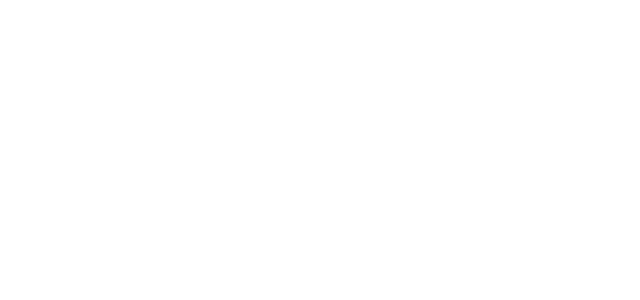
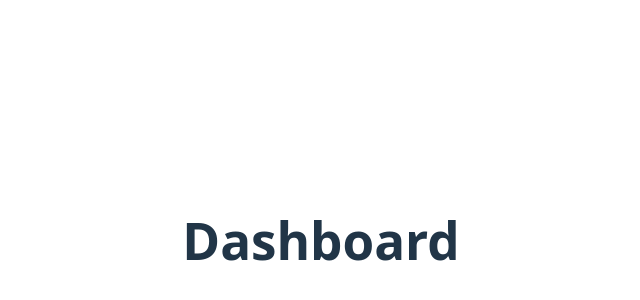
Before and after one commit to D3TR3/RouterProject, a React (Vite) app: page /dashboard in a window 1280 px wide. Before the commit this address had no page. Shown: the part 160-460 px from the top of the page, without its empty margins (319-959 px from the left). Built offline with nearby package versions, Linux system fonts and the light colour scheme.

Commit message:
Added nested dashboard path for the DashboardSettings.jsx and the main dashboard.jsx

```diff
--- a/src/main.jsx
+++ b/src/main.jsx
@@ -3,12 +3,18 @@
 import { BrowserRouter, Route, Routes } from 'react-router'
 import Home from './pages/Home'
 import App from './App'
+import Dashboard from './pages/Dashboard'
+import DashboardSettings from './pages/DashboardSettings'
 
 createRoot(document.getElementById('root')).render(
   <BrowserRouter>
     <Routes>
       <Route path='/' element={<App />} />
       <Route path='home' element={<Home />} />
+      <Route path='dashboard'>
+        <Route index element={<Dashboard />}/>
+        <Route path='settings' element={<DashboardSettings />}/>
+      </Route>
     </Routes>
   </BrowserRouter>,
 )
```
